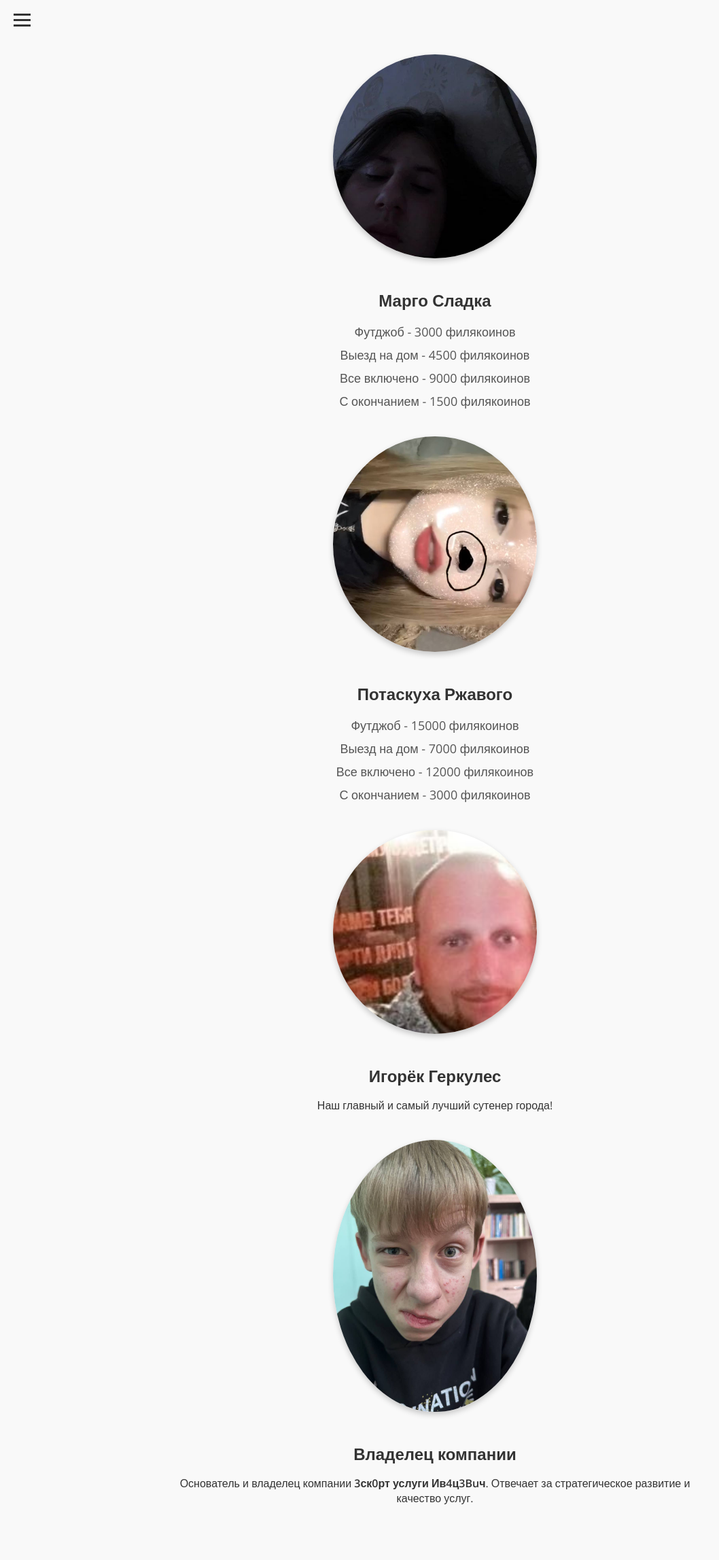
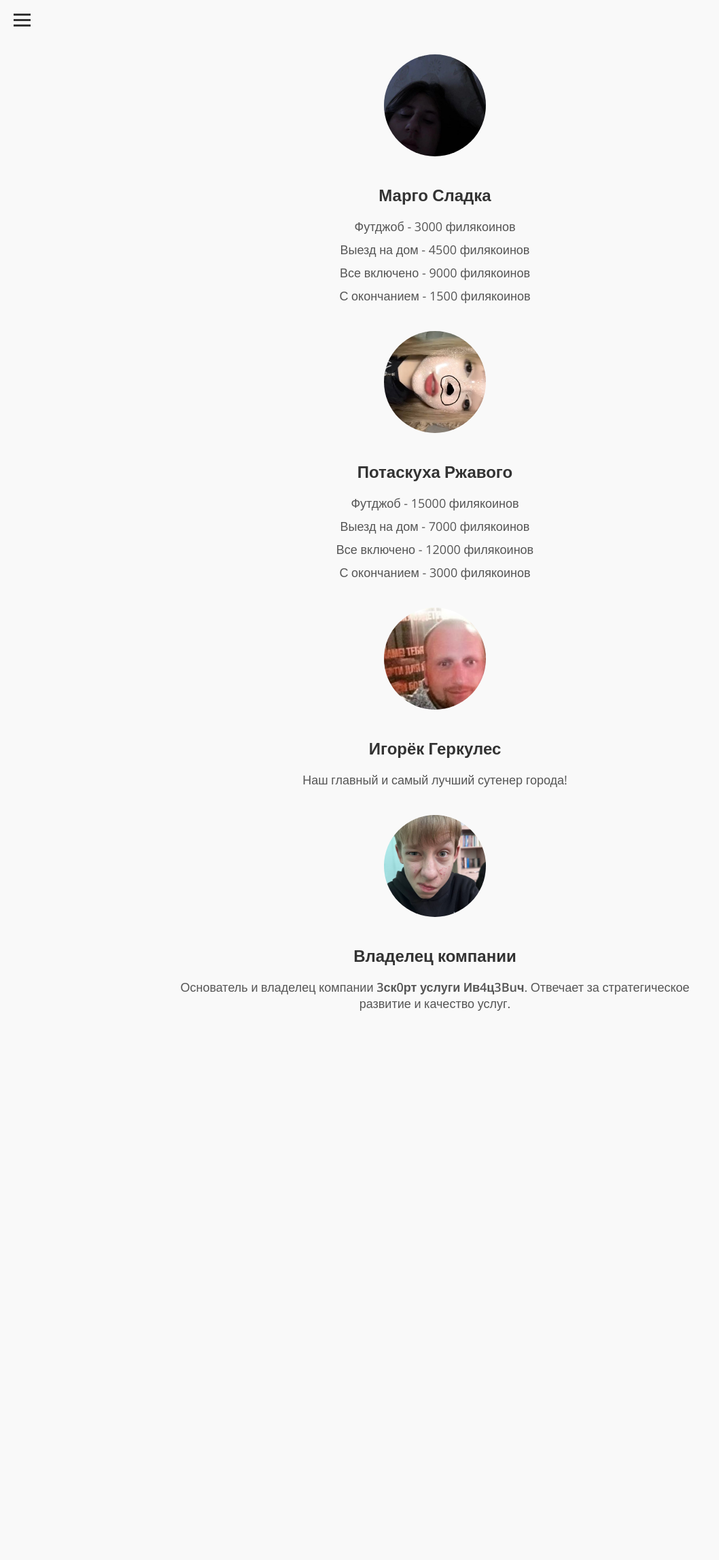
Before and after one commit to mot9lXVII/escortmargo, a Flask app: page /contacts in a window 1280 px wide. Shown: the whole page at 68% size, without its empty margins (0-1058 px from the left). After the commit the page ends 1487 px from the top, so only its background shows below. Run offline with Flask 3, Linux system fonts and the light colour scheme.

Commit message:
Update styles.css

```diff
--- a/static/styles.css
+++ b/static/styles.css
@@ -110,13 +110,13 @@ body {
     padding-top: 80px;
 }
 
-/* Стили для фотографии */
+/* Стили для фотографий */
 .contact-photo {
-    width: 300px;
-    height: auto;
-    border-radius: 50%;
-    box-shadow: 0 4px 8px rgba(0, 0, 0, 0.2);
-    margin-bottom: 20px;
+    width: 150px; /* Размер фотографий */
+    height: 150px;
+    border-radius: 50%; /* Закругленные фотографии */
+    object-fit: cover; /* Сохраняет пропорции изображения */
+    margin-bottom: 15px;
     transition: transform 0.3s ease;
 }
 
@@ -124,7 +124,7 @@ body {
     transform: scale(1.05);
 }
 
-/* Стили для текста под фото */
+/* Стили для текста */
 .contact-info {
     text-align: center;
     margin-bottom: 40px;
@@ -134,6 +134,11 @@ body {
     font-size: 24px;
     color: #333;
     margin-bottom: 10px;
+}
+
+.subtitle {
+    font-size: 18px;
+    color: #555;
 }
 
 .price-list {
```
